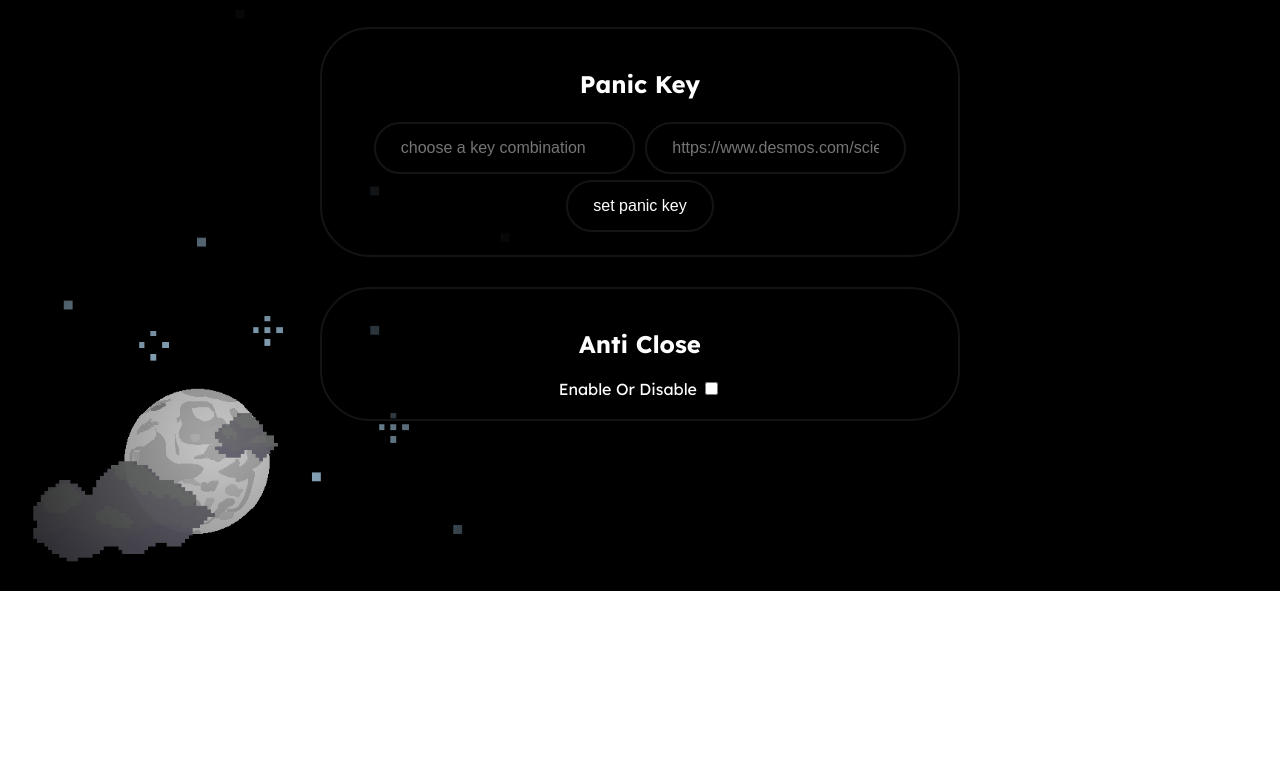
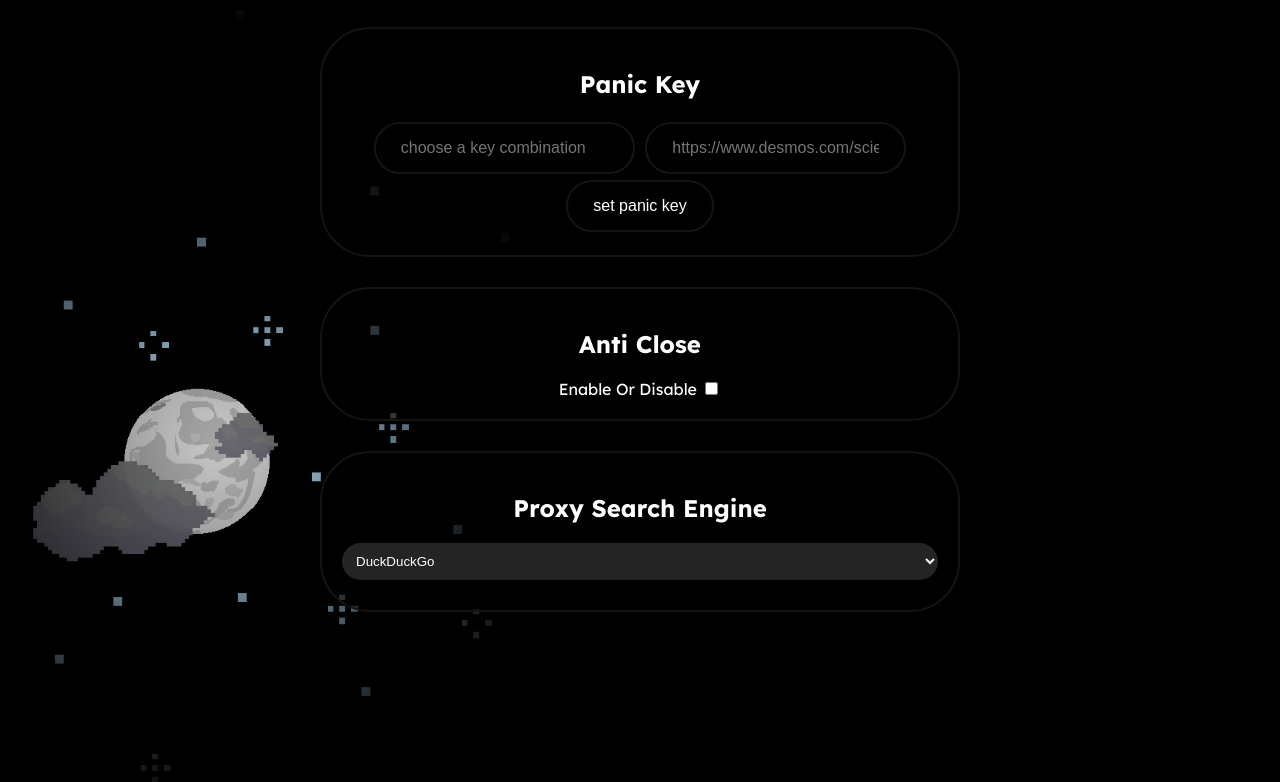
Before and after one commit to brunoiscool2/brunoiscool2.github.io, a plain HTML site: page set.html in a window 1280 px wide. Shown: the part 712-1494 px from the top of the page. Before the commit the page ends 1303 px from the top, so only its background shows below. Drawn offline with Linux system fonts and the light colour scheme; a script that the page names is missing.

Commit message:
Update set.html

```diff
--- a/set.html
+++ b/set.html
@@ -139,6 +139,16 @@
           </label>
       </div>
 
+      <div class="my-box">
+        <h2>Proxy Search Engine</h2>
+        <select class="unprimary-button" id="search-engine-selector" class="form__input">
+          <option value="https://www.google.com/search?q=%s">Google</option>
+          <option value="https://www.duckduckgo.com/?q=%s" selected>DuckDuckGo</option>
+          <option value="https://www.bing.com/search?q=%s">Bing</option>
+          <option value="https://search.brave.com/search?q=%s">Brave</option>
+      </select>
+      </div>
+
   </div>
 
   <div class="ad-container">
```
